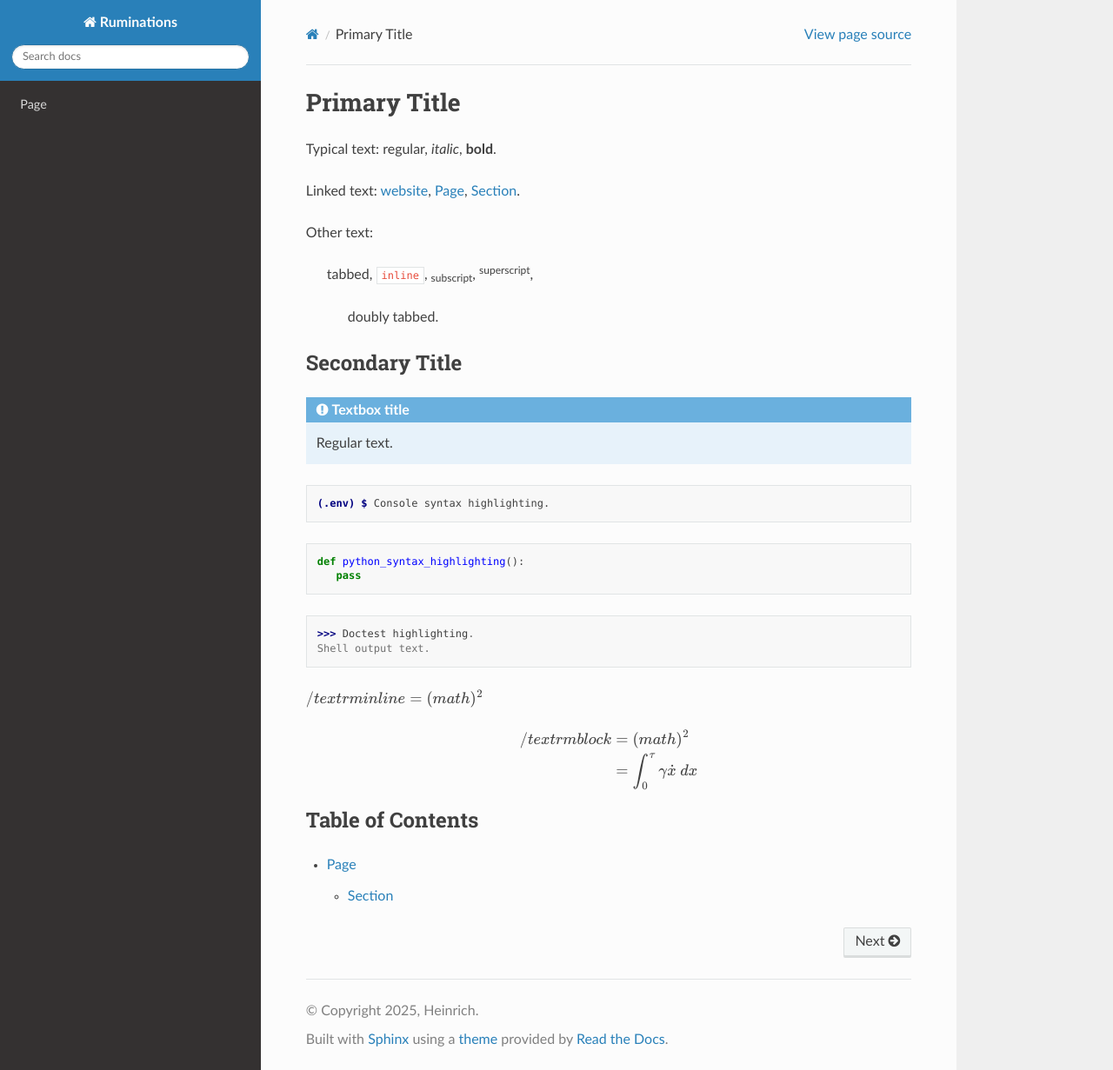
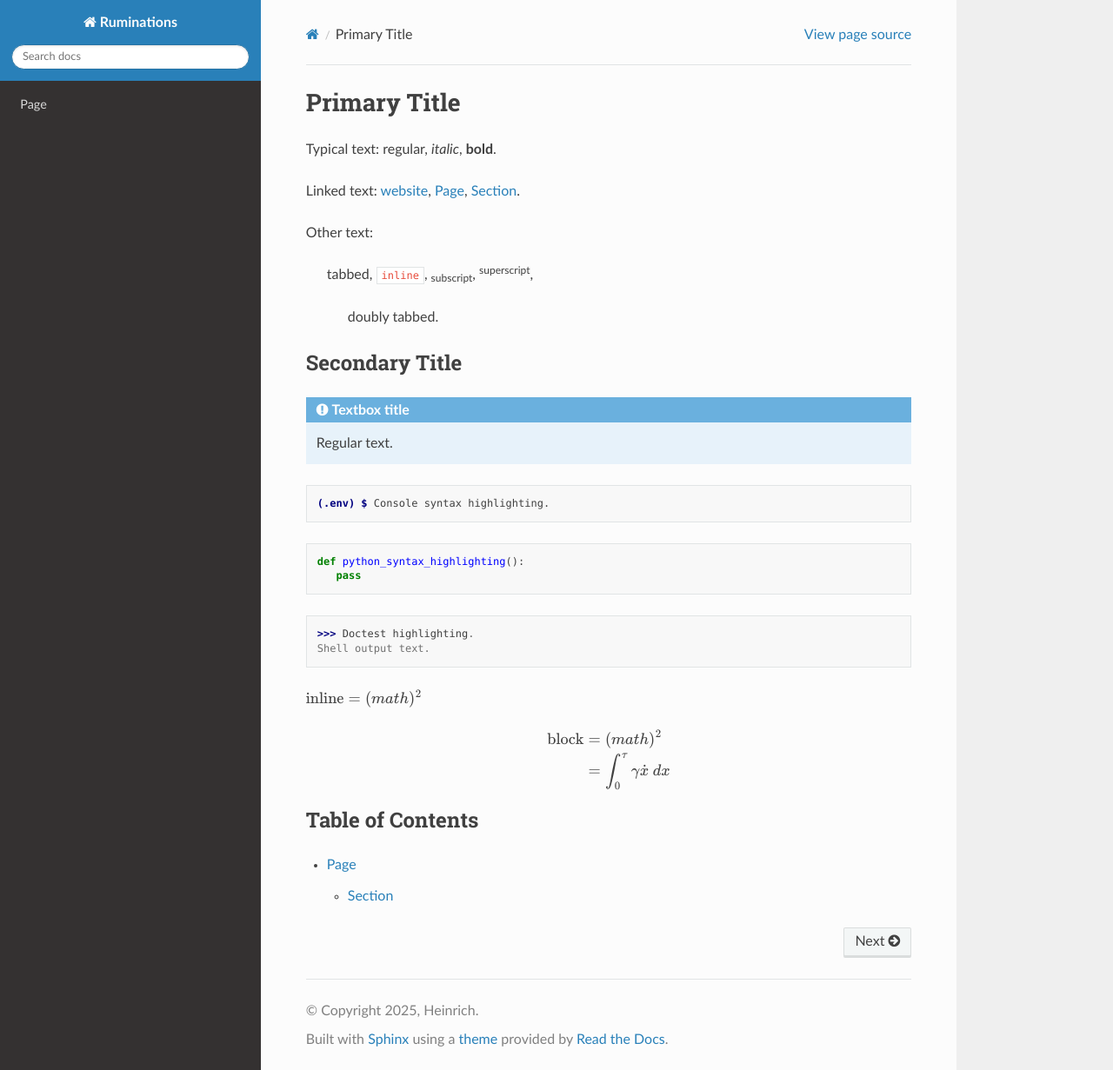
Before and after one commit to atheinrich/ReadTheDocs, a Sphinx documentation site: the page built from docs/source/index.rst, in a window 1280 px wide and 1231 px high. Shown: the whole window at 87% size. Built offline with Sphinx 7.4.7 and the Read the Docs theme 3.1.0, drawn with Linux system fonts in a browser that asks for light colours.

```diff
--- a/docs/source/index.rst
+++ b/docs/source/index.rst
@@ -38,11 +38,11 @@ Secondary Title
 >>> Doctest highlighting.
 Shell output text.
 
-:math:`/textrm{inline} = (math)^2`
+:math:`\textrm{inline} = (math)^2`
 
 .. math::
 
-   /textrm{block}  &=  (math)^2 \\
+   \textrm{block}  &=  (math)^2 \\
                    &=  \int_{0}^{\tau}{\gamma\dot{x}\ dx}
 
 Table of Contents
```
